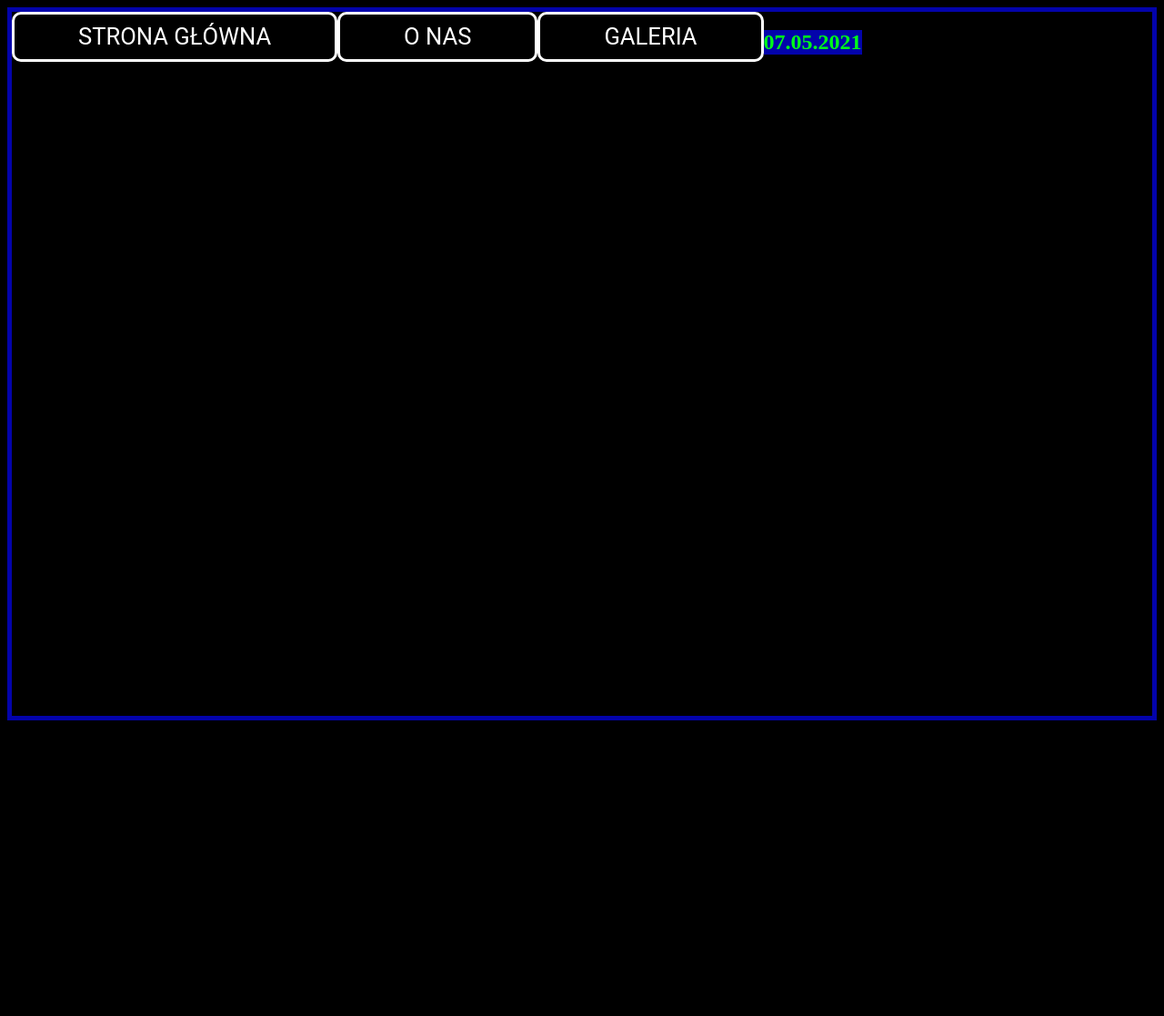
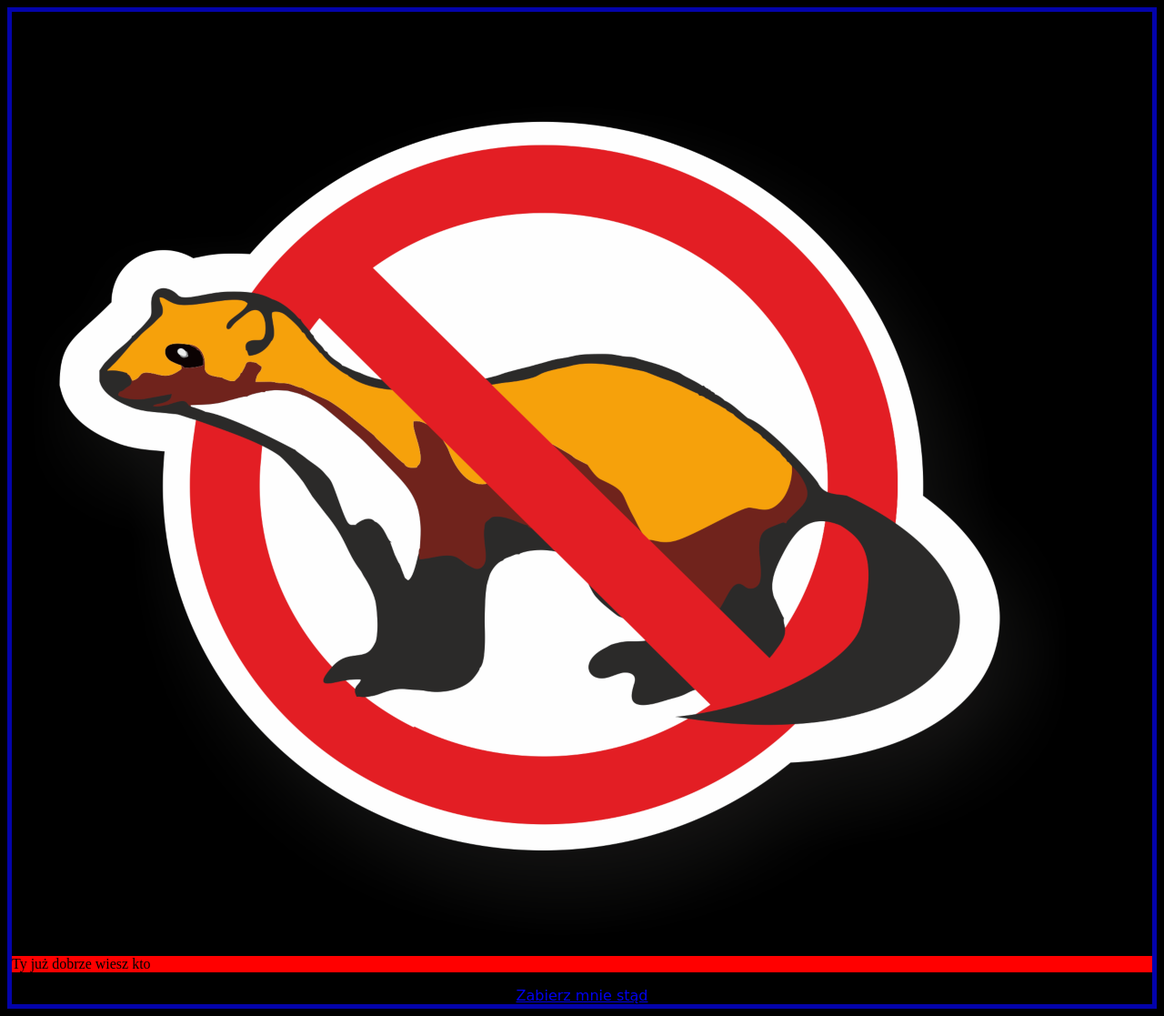
Before and after one commit to Nokamala/Strona_urodzinowa, a plain HTML site: page html/aboutus.html in a window 1280 px wide. Shown: the whole page at 91% size. Before the commit the page ends 800 px from the top, so only its background shows below. Drawn offline with Linux system fonts and the light colour scheme.

Commit message:
Update aboutus.html

```diff
--- a/html/aboutus.html
+++ b/html/aboutus.html
@@ -3,19 +3,21 @@
   <meta charset="UTF-8">
   <meta name="viewport" content="width=device-width, initial-scale=1, shrink-to-fit=yes">
   <link rel="stylesheet" href="../css/style.css">
-  <link rel="icon" type="image/png" href="imgs/bazant.png">
+  <link rel="icon" type="image/png" href="../imgs/bazant.png">
   <title>Dla Krzyśka</title>
 </head>
 
 <body>
   <header id="main">
-    <nav>
-      <a href="index.html">Strona główna</a>
-      <a href="aboutus.html">O nas</a>
-      <a href="#gallery">Galeria</a>
-      <h1>07.05.2021</h1>
-    </nav>
+    <h1>KIM JESTEŚMY?</h1>
   </header>
 
+  <div>
+    <img src="../imgs/antykuna2.jpg">
+    <p> Ty już dobrze wiesz kto </p>
+  </div>
 
+  <footer>
+    <a href="../index.html">Zabierz mnie stąd</a>
+  </footer>
 </body>
```
